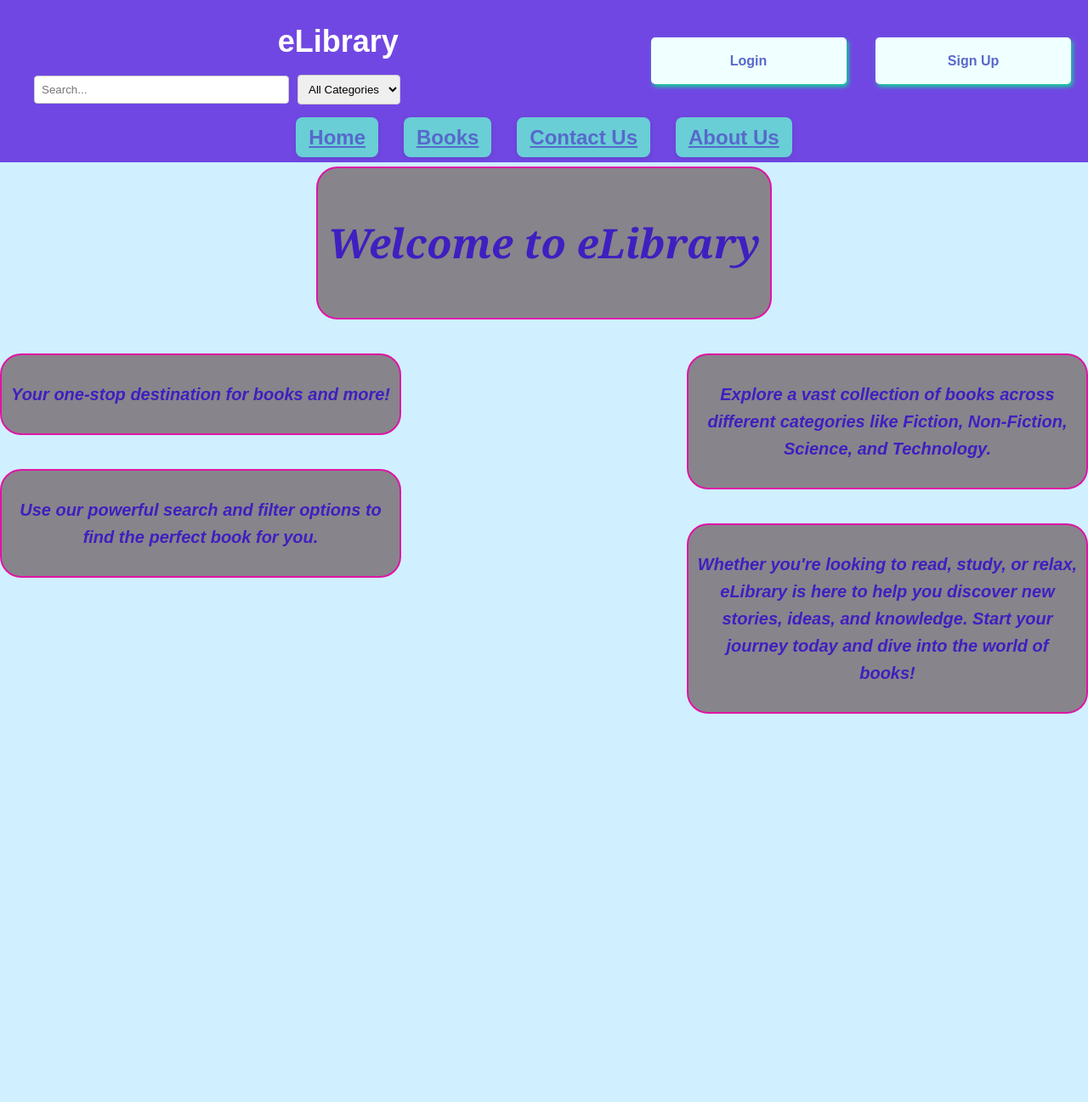
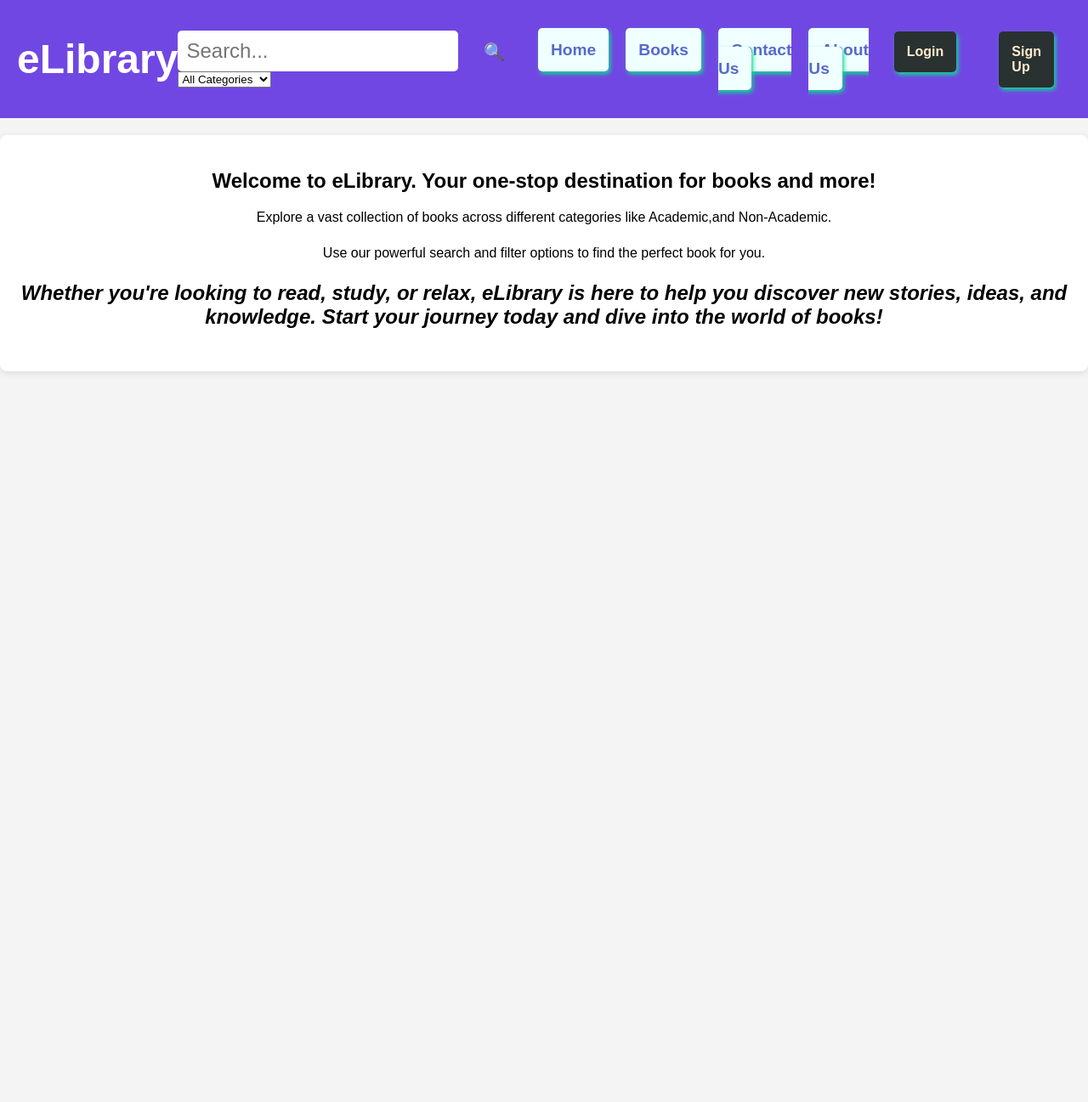
Before and after one commit to Bandari-Khem/Anything, a PHP site: page / in a window 1280 px wide. Shown: the whole page at 85% size. Before the commit the page ends 840 px from the top, so only its background shows below. Run offline with PHP 8.4, Linux system fonts and the light colour scheme.

Commit message:
Add files via upload

```diff
--- a/bookstyle.css
+++ b/bookstyle.css
@@ -12,6 +12,7 @@ header {
     background-color: #7147e3;
     color: #fff;
     padding: 10px 20px;
+    font-family: sans-serif;
 }
 
 .logo {
@@ -32,7 +33,8 @@ nav ul li {
 
 nav ul li a {
     color: #5769cb;
-    width: 200px;
+    width: 100%;
+    max-width: 200px;
     font-size: larger;
     text-decoration: none;
     padding: 15px;
@@ -41,6 +43,7 @@ nav ul li a {
     box-shadow: 2px 3px 5px rgb(13, 219, 147);
     border: 2px pink;
     background-color: azure;
+    transition: background-color 0.3s ease;
 }
 
 nav ul li a:hover {
--- a/contact-us.html
+++ b/contact-us.html
@@ -32,7 +32,7 @@
             <p style="font-style: italic;">
                 Our dedicated support team is 24/7 available to help you with any issues you may encounter while
                 using
-                eLibrary. We're committed to providing prompt and helpful responses to ensure a smooth experience
+                eLibrary. We're committed to providing helpful responses to ensure a smooth experience
                 for all our users.
             </p>
         </section>
--- a/index.html
+++ b/index.html
@@ -10,29 +10,20 @@
 
 <body>
     <header>
-        <div
-            style="display: flex; align-items: center; justify-content: space-between; width: 100%; padding: 10px 20px;">
-            <div style="flex: 1;">
+        <div class="logo">
             <h1>eLibrary</h1>
-                <div style="margin-top: 10px; display: flex; align-items: center;">
-                    <input type="search" id="search-input" placeholder="Search..."
-                        style="padding: 8px; border: 1px solid #ccc; border-radius: 4px; width: 300px;" />
-                    <select id="filter-select"
-                        style="margin-left: 10px; padding: 8px; border: 1px solid #ccc; border-radius: 4px;">
+        </div>
+        <div class="search-bar">
+            <input type="search" id="search-input" placeholder="Search..." />
+            <input type="button" value="🔍" placeholder="🔍" />
+            <select id="filter-select">
                 <option value="all">All Categories</option>
-                        <option value="fiction">Fiction</option>
-                        <option value="non-fiction">Non-Fiction</option>
-                        <option value="science">Science</option>
-                        <option value="technology">Technology</option>
+                <option value="Academic">Academic</option>
+                <option value="non-academic">Non-Academic</option>
             </select>
         </div>
         </div>
-            <div id="ghusaun">
-                <a href="login.html" class="btn">Login</a>
-                <a href="registration.html" class="btn">Sign
-                    Up</a>
-            </div>
-        </div>
+
         <nav>
             <ul>
                 <li><a href="index.html">Home</a></li>
@@ -41,40 +32,36 @@
                 <li><a href="about-us.html">About Us</a></li>
             </ul>
         </nav>
+        <div id="ghusaun">
+            <nav>
+                <ul>
+                    <li> <a href="login.html" class="btn">Login</a></li>
+                    <li><a href="registration.html" class="btn">Sign
+                            Up</a></li>
+                </ul>
+            </nav>
+        </div>
     </header>
 
-    <div>
-        <div class="homeInfo" style="font-size: xx-large;margin-top: 5px; width: 40%;
-            font-family: Georgia, 'Times New Roman', Times, serif; font-weight: 800;">
+    <section class="message">
+        <h1>Welcome to eLibrary. Your one-stop destination for books and more!</h1>
+
         <p>
-            <h2>Welcome to eLibrary</h2>
+            Explore a vast collection of books across different categories like Academic,and Non-Academic.
         </p>
-        </div>
-        <div class="homeInfo" style="float: left;width: 35%;">
-            <p>
-                Your one-stop destination for books and more!
-            </p>
-        </div>
-        <div class="homeInfo" style="float: right;width: 35%;">
-            <p>
-                Explore a vast collection of books across different categories like Fiction, Non-Fiction,
-                Science,
-                and Technology.
-            </p>
-        </div>
-        <div class="homeInfo" style="float: left;width: 35%;">
+
         <p>
             Use our powerful search and filter options to find the perfect book for you.
         </p>
-        </div>
-        <div class="homeInfo" style="float: right;width: 35%;">
-            <p>
+
+        <h2 style="font-style: italic;">
             Whether you're looking to read, study, or relax, eLibrary is here to help you discover new stories,
             ideas, and knowledge. Start your journey today and dive into the world of books!
-            </p>
-        </div>
+        </h2>
+    </section>
+    <main>
 
-    </div>
+    </main>
 </body>
 
 </html>
--- a/login.html
+++ b/login.html
@@ -25,11 +25,11 @@
     <main>
 
         <section>
-            <div class="message" style=" float: left; width: 30%;">
-                <p>
+            <div class="hero">
+                <h1>
                     Welcome back! Log in to your account to access your personalized reading experience, manage your
                     profile, and enjoy exclusive features.
-                </p>
+                </h1>
             </div>
             <form id="login-form">
                 <h2 style="text-align: center;">Login</h2>
--- a/registration-step2.html
+++ b/registration-step2.html
@@ -10,7 +10,9 @@
 
 <body>
     <header>
-        <h1>eLibrary</h1>
+        <div class="logo">
+            <h1>eLibrary</h1>
+        </div>
         <nav>
             <ul>
                 <li><a href="index.html">Home</a></li>
--- a/styles.css
+++ b/styles.css
@@ -2,97 +2,68 @@ body {
     font-family: Arial, sans-serif;
     margin: 0;
     padding: 0;
-    background-color: #d0f0ff;
-    font-size: 16px;
-    line-height: 1.6;
-}
-
-.homeInfo {
-    background-color: #88848b;
-    border: 2px solid #e014a6;
-    border-radius: 25px;
-    padding: 10px;
-    text-align: center;
-    color: rgb(63, 31, 192);
-    font-style: italic;
-    font-size: 20px;
-    font-weight: 600;
-    margin: 15px auto 25px auto;
-    max-width: 600px;
-    width: fit-content;
-}
-
-main {
-    margin: 0;
-    padding: 0;
-    display: flex;
-    flex-direction: column;
-    align-items: center;
-    justify-content: center;
-    min-height: 100vh;
-    padding: 20px;
+    background-color: #f4f4f4;
 }
 
 header {
+    display: flex;
+    justify-content: space-between;
+    align-items: center;
     background-color: #7147e3;
     color: #fff;
     padding: 10px 20px;
-    text-align: center;
     font-family: sans-serif;
 }
 
-header h1 {
-    margin: 0;
-    font-size: 36px;
+.logo {
+    font-size: 24px;
+    font-weight: bold;
 }
 
-nav {
-    margin-top: 10px;
-    display: flex;
-    flex-wrap: wrap;
-    justify-content: center;
-    gap: 15px;
+.search-bar input {
+    font-size: 24px;
+    width: auto;
+    max-width: 400px;
+    height: fit-content;
+}
+
+.search-bar input[type="search"] {
+    padding: 10px;
+    border: none;
+    border-radius: 5px;
+    margin-right: 10px;
+}
+
+.search-bar input[type="button"] {
+    background-color: #7147e3;
+    color: #fff;
+    border: none;
+    padding: 10px 15px;
+    border-radius: 5px;
+    cursor: pointer;
+    font-size: 20px;
+}
+
+.search-bar input[type="button"]:hover {
+    background-color: #5a38c1;
 }
 
 nav ul {
     list-style: none;
+    margin: 0;
     padding: 0;
-    margin: 0;
     display: flex;
-    flex-wrap: wrap;
-    justify-content: center;
 }
 
 nav ul li {
-    margin: 0 15px;
+    margin-left: 20px;
 }
 
 nav ul li a {
     color: #5769cb;
-    font-size: 24px;
-    font-weight: bold;
-    background-color: #69ced6;
-    padding: 10px 15px;
-    border-radius: 8px;
-    box-shadow: 0 2px 6px rgba(0, 0, 0, 0.1);
-    transition: background-color 0.3s ease;
-}
-
-nav ul li a:hover {
-    background-color: #cbbeb6;
-}
-
-/* Login/signup button styling */
-#ghusaun a {
-    margin-left: 10px;
-    margin-right: 20px;
-    display: inline-block;
-}
-
-#ghusaun a {
-    color: #5769cb;
-    width: 200px;
-    font-size: 16px;
+    width: 100%;
+    max-width: 200px;
+    font-size: larger;
     text-decoration: none;
     padding: 15px;
     border-radius: 5px;
@@ -100,32 +71,72 @@ nav ul li a:hover {
     box-shadow: 2px 3px 5px rgb(13, 219, 147);
     border: 2px pink;
     background-color: azure;
+    transition: background-color 0.3s ease;
 }
 
-#ghusaun a:hover {
+nav ul li a:hover {
     background-color: aquamarine;
     text-decoration: underline;
 }
 
-main section {
-    background-color: #fff;
-    padding: 30px;
-    border-radius: 10px;
-    box-shadow: 0 2px 6px rgba(0, 0, 0, 0.1);
-    max-width: 800px;
-    width: 100%;
-    margin: 20px auto;
+#ghusaun a {
+    display: inline-block;
+    color: blanchedalmond;
+    background-color: rgb(42, 49, 49);
+    width: auto;
+    max-width: 100px;
+    padding: 15px;
+    border-radius: 5px;
+    box-shadow: 2px 3px 5px rgb(13, 219, 147);
+    border: 2px pink;
+    margin-left: 10px;
+    margin-right: 20px;
+    font-size: 16px;
+    font-weight: bold;
+    text-decoration: none;
 }
 
-main section h2 {
-    margin-top: 0;
-    margin-bottom: 20px;
-    color: #333;
+#ghusaun a:hover {
+    color: blue;
+    background-color: aquamarine;
+    text-decoration: underline;
+    box-shadow: -2px -3px 5px rgb(13, 219, 147);
 }
 
-main section p {
+main {
+    background-color: #f4f4f4;
+    margin: 0;
+    padding: 0;
+    display: flex;
+    flex-direction: column;
+    align-items: center;
+    min-height: 100vh;
+    padding: 20px;
+}
+
+.message {
+    background-color: #fff;
+    padding: 40px 20px;
+    text-align: center;
+    margin: 20px 0;
+    border-radius: 8px;
+    box-shadow: 0 2px 8px rgba(0, 0, 0, 0.1);
+}
+
+.message h1 {
+    margin-top: 0;
+    margin-bottom: 15px;
+}
+
+.message p {
     line-height: 1.6;
     font-size: 16px;
+}
+
+.message h2 {
+    font-style: italic;
+    margin-top: 20px;
+    margin-bottom: 10px;
 }
 
 footer {
@@ -137,14 +148,44 @@ footer {
     border-top: 1px solid #e92c2c;
 }
 
-.message {
-    background-color: #98cf67;
-    border: 2px solid #e014a6;
-    border-radius: 15px;
-    padding: 15px;
-    text-align: center;
-    color: rgb(11, 93, 200);
-    font-style: italic;
-    font-size: 24px;
-    font-weight: 700;
+footer h1 {
+    margin: 0;
 }
+
+/* Responsive Design */
+@media (max-width: 768px) {
+    .homeInfo {
+        max-width: 100%;
+        width: 100%;
+        float: none;
+    }
+
+    nav ul {
+        flex-direction: column;
+        align-items: center;
+    }
+
+    nav ul li {
+        margin: 10px 0;
+    }
+
+    .search-bar input[type="search"] {
+        width: 100%;
+    }
+
+    .search-bar input[type="button"] {
+        margin-top: 10px;
+    }
+
+    main {
+        padding: 10px;
+    }
+
+    main section {
+        padding: 20px;
+    }
+
+    .homeInfo {
+        margin: 10px auto;
+    }
+}
```
Also changed, not shown: about-us.html (+6 -3 lines), forms.css (+60 -63 lines), registration.html (+33 -5 lines), reset-password.html (+13 -0 lines). Lines whose indentation alone changed are shown as unchanged.
